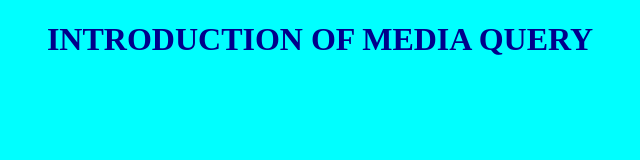
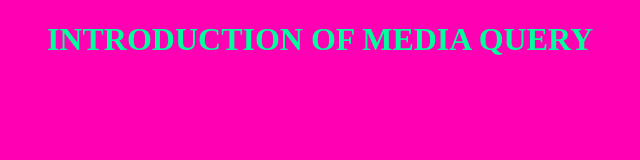
Before and after one commit to bhumika-bindal/Media-Query, a plain HTML site: page index.html in a window 1280 px wide. Shown: the whole page, without its empty margins (320-960 px from the left). Drawn offline with Linux system fonts and the light colour scheme.

Commit message:
add media query for md

```diff
--- a/style.css
+++ b/style.css
@@ -4,6 +4,7 @@ body{
 h1{
     color: whitesmoke;
 }
+
 @media (min-width: 640px) {
     body{
         background-color: aqua;
@@ -12,3 +13,30 @@ h1{
         color: darkblue;
     }
 }
+
+@media (min-width: 768px) {
+    body{
+        background-color: yellow;
+    }
+    h1{
+        color:red;
+    }
+}
+
+@media (min-width: 1024px) {
+    body{
+        background-color: purple;
+    }
+    h1{
+        color: white;
+    }
+}
+
+@media (min-width: 1280px) {
+    body{
+        background-color: rgb(255, 0, 179);
+    }
+    h1{
+        color:rgb(0, 255, 157);
+    }
+}
```
